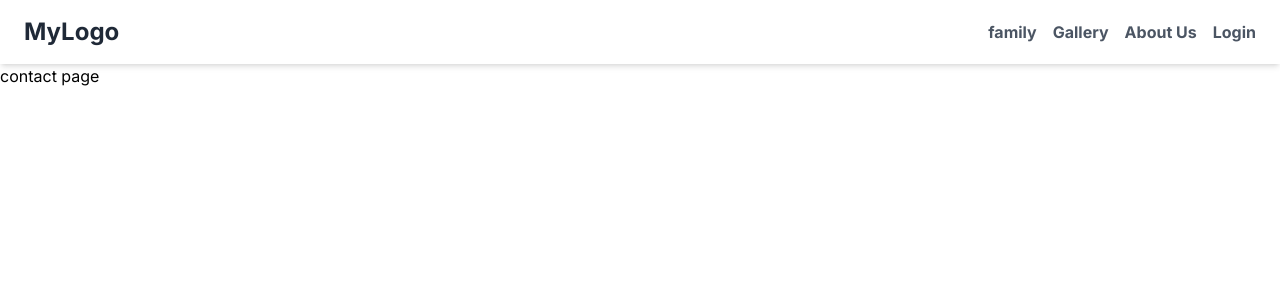
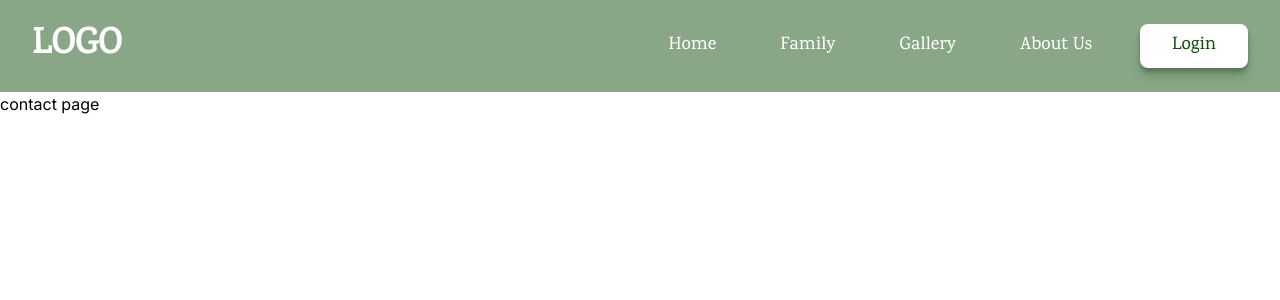
Before and after one commit to NSINGHRAJPUT/village, a Next.js app: page /contact in a window 1280 px wide. Shown: the top 300 px of the page. Built offline with nearby package versions, Linux system fonts and the light colour scheme.

Commit message:
Add Header

```diff
--- a/src/app/_components/Header.jsx
+++ b/src/app/_components/Header.jsx
@@ -1,41 +1,169 @@
 "use client";
 
+import { useState } from "react";
 import Link from "next/link";
+import { usePathname } from "next/navigation";
+import {Icon }  from "@iconify/react";
 
 export default function Header() {
+  const [mobileMenuOpen, setMobileMenuOpen] = useState(false);
+  const pathname = usePathname();
+
+  const styles = {
+    base: {
+      width: "200px",
+      height: "100px",
+      backgroundColor: "#f0f0f0",
+      transition: "box-shadow 0.3s ease",
+    },
+    hover: {
+      boxShadow: "0px 10px 10px 0px #144F0F26, 0px 4px 4px 0px #00000040",
+    },
+  };
+
   return (
-    <header className="bg-transparent shadow-md py-4 px-6">
-      <div className="flex justify-between items-center max-w-7xl mx-auto">
-        {/* Logo */}
-        <div className="text-2xl font-bold text-gray-800">
-          <Link href="/">MyLogo</Link>
+    <header className="bg-[#144F0F80]">
+      <nav
+        className="mx-auto flex max-w-7xl items-center justify-between p-6 lg:px-8"
+        aria-label="Global"
+      >
+        <div className="flex lg:flex-1">
+          <a href="#" className="-m-1.5 p-1.5">
+            <span className="text-4xl font-karma text-[#ffffff] font-bold">LOGO</span>
+
+            {/* <span className="sr-only">Your Company</span> */}
+            {/* <img
+              className="h-8 w-auto"
+              src="https://tailwindui.com/plus/img/logos/mark.svg?color=indigo&shade=600"
+              alt=""
+            /> */}
+          </a>
         </div>
-        {/* Navigation Links */}
-        <nav>
-          <ul className="flex space-x-4 font-bold">
-          <li>
-              <Link href="/family" className="text-gray-600 hover:text-blue-500">
-                family
+        <div className="flex lg:hidden">
+          <button
+            type="button"
+            className="-m-2.5 inline-flex items-center justify-center rounded-md p-2.5 text-gray-700"
+            onClick={() => setMobileMenuOpen(true)}
+          >
+            <span className="sr-only">Open main menu</span>
+            <span>            <Icon icon="ic:round-menu" className="text-4xl text-[#ffffff]"/>
+            </span>
+          </button>
+        </div>
+        {/*  ${pathname == "/" ? "bg-[#ffffff] text-primary" : ""} */}
+        <div className="hidden lg:flex text-[#ffffff]  lg:gap-x-8 lg:justify-end font-karma">
+          <Link
+            href="/"
+            className="text-lg font-medium py-2 px-4 rounded-lg hover:bg-[#ffffff] hover:text-primary
+          transition-shadow hover:shadow-[0px_10px_10px_0px_#144F0F26,0px_4px_4px_0px_#00000040]
+          "
+          >
+            Home
           </Link>
-            </li>
-          <li>
-              <Link href="/gallery" className="text-gray-600 hover:text-blue-500">
+
+          <Link
+            href="/family"
+            className="text-lg font-medium py-2 px-4 rounded-lg hover:bg-[#ffffff] hover:text-primary
+          transition-shadow hover:shadow-[0px_10px_10px_0px_#144F0F26,0px_4px_4px_0px_#00000040] "
+          >
+            Family
+          </Link>
+
+          <Link
+            href="/gallery"
+            className="text-lg font-medium py-2 px-4 rounded-lg hover:bg-[#ffffff] hover:text-primary
+          transition-shadow hover:shadow-[0px_10px_10px_0px_#144F0F26,0px_4px_4px_0px_#00000040] "
+          >
             Gallery
           </Link>
-            </li>
-            <li>
-              <Link href="/about" className="text-gray-600 hover:text-blue-500">
+
+          <Link
+            href="/about"
+            className="text-lg font-medium py-2 px-4 rounded-lg hover:bg-[#ffffff] hover:text-primary
+          transition-shadow hover:shadow-[0px_10px_10px_0px_#144F0F26,0px_4px_4px_0px_#00000040] "
+          >
             About Us
           </Link>
-            </li>
-            <li>
-              <Link href="/login" className="text-gray-600 hover:text-blue-500">
+
+          <Link
+            href="/login"
+            className="text-lg font-medium py-2 px-8 rounded-lg bg-[#ffffff] text-primary
+          shadow-[0px_10px_10px_0px_#144F0F26,0px_4px_4px_0px_#00000040] "
+          >
             Login
           </Link>
-            </li>
-          </ul>
+        </div>
       </nav>
+      {mobileMenuOpen && (
+        <div className="lg:hidden" role="dialog" aria-modal="true">
+          <div className="fixed inset-0 z-10"></div>
+          <div className="fixed inset-y-0 right-0 z-10 w-full overflow-y-auto bg-white px-6 py-6 sm:max-w-sm sm:ring-1 sm:ring-gray-900/10">
+            <div className="flex items-center justify-between">
+              <a href="#" className="-m-1.5 p-1.5">
+                <span className="sr-only">Your Company</span>
+                <img
+                  className="h-8 w-auto"
+                  src="https://tailwindui.com/plus/img/logos/mark.svg?color=indigo&shade=600"
+                  alt=""
+                />
+              </a>
+              <button
+                type="button"
+                className="-m-2.5 rounded-md p-2.5 text-gray-700"
+                onClick={() => setMobileMenuOpen(false)}
+              >
+                <span className="sr-only">Close menu</span>
+                <svg
+                  className="size-6"
+                  fill="none"
+                  viewBox="0 0 24 24"
+                  strokeWidth="1.5"
+                  stroke="currentColor"
+                  aria-hidden="true"
+                >
+                  <path
+                    strokeLinecap="round"
+                    strokeLinejoin="round"
+                    d="M6 18L18 6M6 6l12 12"
+                  />
+                </svg>
+              </button>
             </div>
+            <div className="mt-6 flow-root">
+              <div className="-my-6 divide-y divide-gray-500/10">
+                <div className="space-y-2 py-6">
+                  <a
+                    href="#"
+                    className="-mx-3 block rounded-lg px-3 py-2 text-base font-semibold text-gray-900 hover:bg-gray-50"
+                  >
+                    Features
+                  </a>
+                  <a
+                    href="#"
+                    className="-mx-3 block rounded-lg px-3 py-2 text-base font-semibold text-gray-900 hover:bg-gray-50"
+                  >
+                    Marketplace
+                  </a>
+                  <a
+                    href="#"
+                    className="-mx-3 block rounded-lg px-3 py-2 text-base font-semibold text-gray-900 hover:bg-gray-50"
+                  >
+                    Company
+                  </a>
+                </div>
+                <div className="py-6">
+                  <a
+                    href="#"
+                    className="-mx-3 block rounded-lg px-3 py-2.5 text-base font-semibold text-gray-900 hover:bg-gray-50"
+                  >
+                    Log in
+                  </a>
+                </div>
+              </div>
+            </div>
+          </div>
+        </div>
+      )}
     </header>
   );
 }
--- /dev/null
+++ b/src/app/_components/Header2.jsx
@@ -0,0 +1,41 @@
+"use client";
+
+import Link from "next/link";
+
+export default function Header() {
+  return (
+    <header className="bg-transparent shadow-md py-4 px-6">
+      <div className="flex justify-between items-center max-w-7xl mx-auto">
+        {/* Logo */}
+        <div className="text-2xl font-bold text-gray-800">
+          <Link href="/">MyLogo</Link>
+        </div>
+        {/* Navigation Links */}
+        <nav>
+          <ul className="flex space-x-4 font-bold">
+          <li>
+              <Link href="/family" className="text-gray-600 hover:text-blue-500">
+                family
+              </Link>
+            </li>
+          <li>
+              <Link href="/gallery" className="text-gray-600 hover:text-blue-500">
+                Gallery
+              </Link>
+            </li>
+            <li>
+              <Link href="/about" className="text-gray-600 hover:text-blue-500">
+                About Us
+              </Link>
+            </li>
+            <li>
+              <Link href="/login" className="text-gray-600 hover:text-blue-500">
+                Login
+              </Link>
+            </li>
+          </ul>
+        </nav>
+      </div>
+    </header>
+  );
+}
```
Lines whose indentation alone changed are shown as unchanged.
